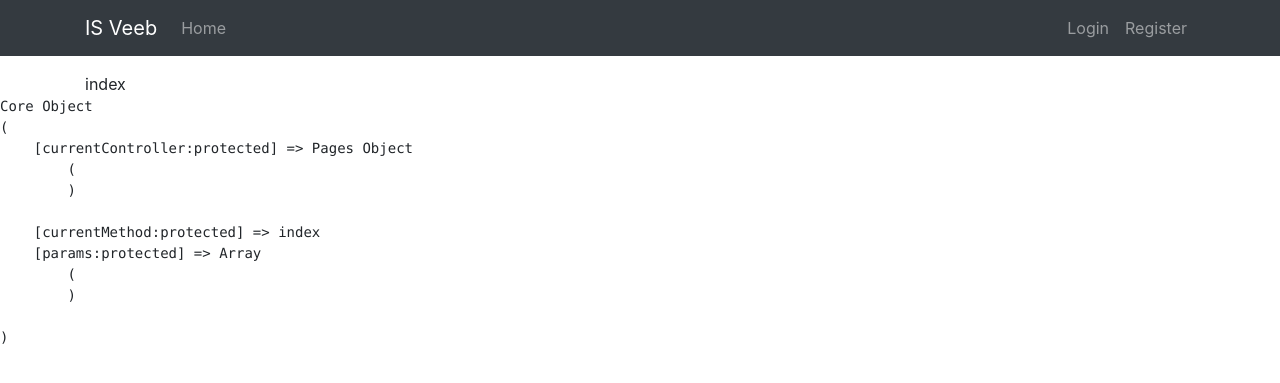
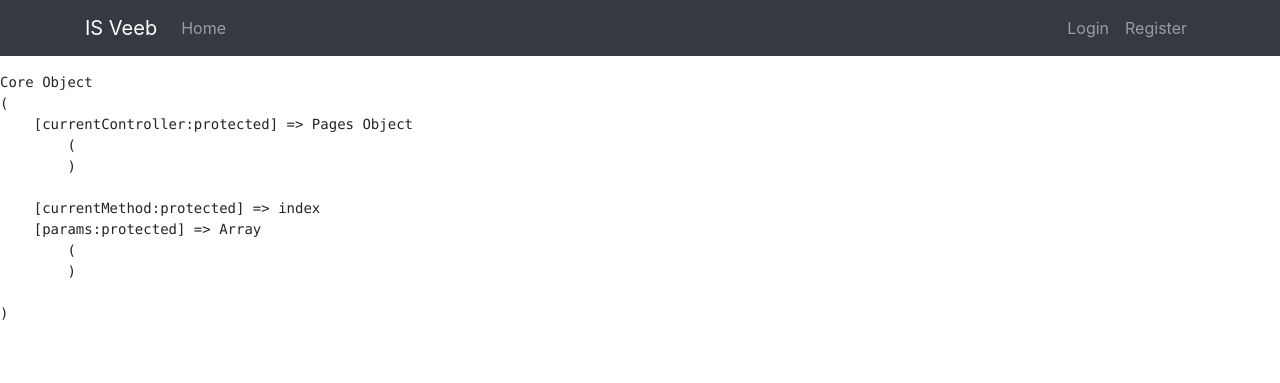
Before and after one commit to arkovask/veeb, a PHP site: page /veeb/pages in a window 1280 px wide. Shown: the top 383 px of the page. Run offline with PHP 8.4, Linux system fonts and the light colour scheme; some libraries are stand-ins or nearby versions.

Commit message:
Add files via upload

```diff
--- a/app/views/pages/index.php
+++ b/app/views/pages/index.php
@@ -1,3 +1,8 @@
 <?php require_once APPROOT.'/views/inc/header.php';?>
-index
+
+<?php
+
+?>
+
+
 <?php require_once APPROOT.'/views/inc/footer.php';?>
```
